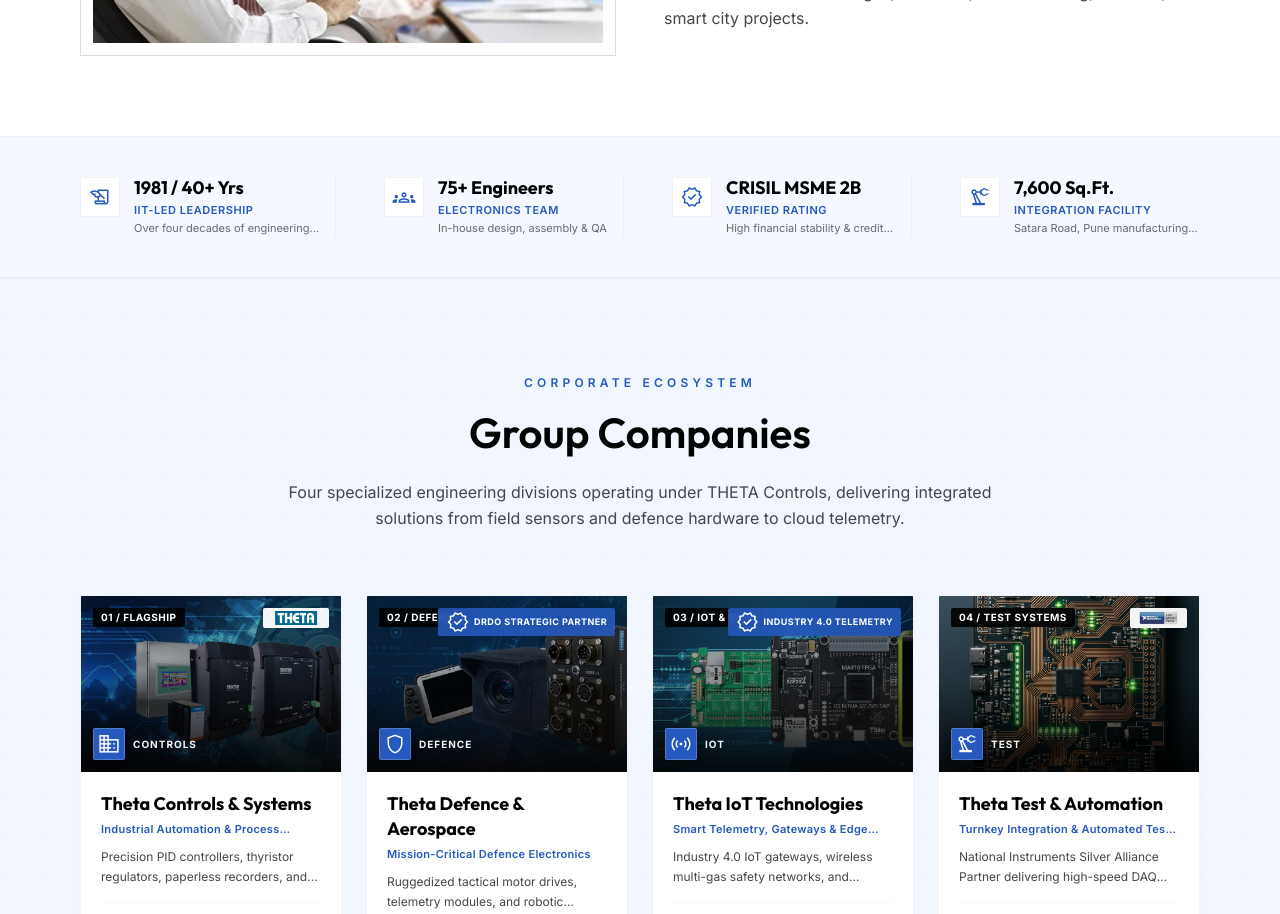
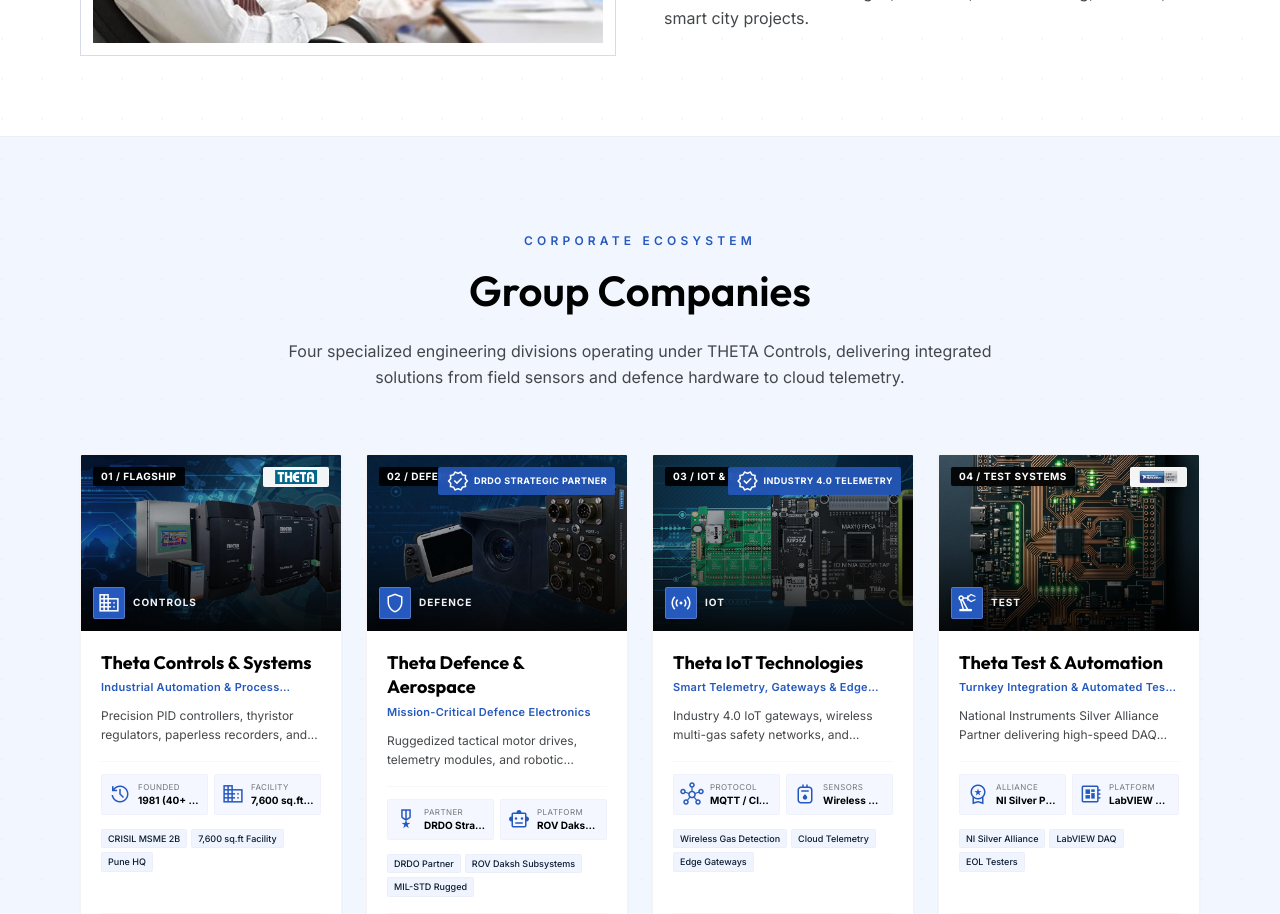
Before and after one commit to vrushabh-digraje/Theta, a React (Vite) app: page / in a window 1280 px wide. Shown: the part 1060-1974 px from the top of the page. Built offline with nearby package versions, Linux system fonts and the light colour scheme.

Commit message:
Remove metric strip (StatsBar) from Homepage

```diff
--- a/src/pages/Home.tsx
+++ b/src/pages/Home.tsx
@@ -1,5 +1,4 @@
 import Hero from '../components/Hero';
-import StatsBar from '../components/StatsBar';
 import GroupCompanies from '../components/GroupCompanies';
 import Partners from '../components/Partners';
 import ContactCTA from '../components/ContactCTA';
@@ -55,10 +54,9 @@ const faqSchema = {
 /**
  * Streamlined Homepage:
  * 1. Hero (Slideshow + Who We Are)
- * 2. StatsBar (Compact 1-row credibility metric strip)
- * 3. Group Companies (Core corporate divisions)
- * 4. Partners (Technology principals: NI, Belden, Hirschmann, etc.)
- * 5. ContactCTA (Sales & inquiry banner)
+ * 2. Group Companies (Core corporate divisions)
+ * 3. Partners (Technology principals: NI, Belden, Hirschmann, etc.)
+ * 4. ContactCTA (Sales & inquiry banner)
  *
  * Preserves Google FAQPage Schema.org structured data in head for search crawlers.
  */
@@ -74,10 +72,7 @@ export const Home = () => {
       {/* 1. Core Hero & Who We Are Block */}
       <Hero />
 
-      {/* 2. Compact 1-Row Credibility & Trust Metric Strip */}
-      <StatsBar />
-
-      {/* 3. Group Companies Corporate Ecosystem */}
+      {/* 2. Group Companies Corporate Ecosystem */}
       <GroupCompanies />
 
       {/* 4. Technology Principals & Global Alliances */}
```
